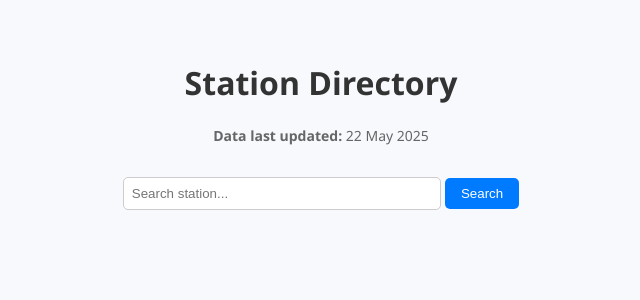
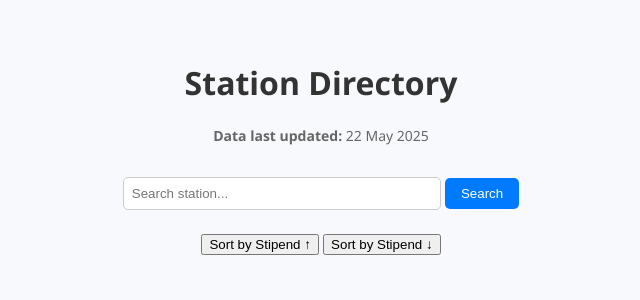
Before and after one commit to avikshit-30/backend, a Flask app: template templates/home.html in a window 1280 px wide. Shown: the top 300 px of the page, without its empty margins (319-959 px from the left). Run offline with Flask 3, Linux system fonts and the light colour scheme; the template is opened without the code that fills it, so the values that code supplies are empty; some libraries are stand-ins or nearby versions.

Commit message:
sorting done too

```diff
--- a/app.py
+++ b/app.py
@@ -8,13 +8,28 @@ app = Flask(__name__)
 stations_df = pd.read_csv('stations.csv')  # Sheet 1
 details_df = pd.read_csv('details.csv')    # Sheet 2
 
+# Convert stipend to integer if possible
+def format_stipend(x):
+    try:
+        return int(float(x))
+    except:
+        return x
+
+stations_df['Stipend'] = stations_df['Stipend'].apply(format_stipend)
+
 @app.route('/')
 def home():
     query = request.args.get('search', '').lower()
+    sort_order = request.args.get('sort', '')
     filtered = stations_df.copy()
 
     if query:
         filtered = filtered[filtered['Station'].str.lower().str.contains(query)]
+
+    if sort_order == 'asc':
+        filtered = filtered.sort_values(by='Stipend', ascending=True)
+    elif sort_order == 'desc':
+        filtered = filtered.sort_values(by='Stipend', ascending=False)
 
     return render_template('home.html', stations=filtered.to_dict(orient='records'), query=query)
 
--- a/templates/home.html
+++ b/templates/home.html
@@ -77,6 +77,9 @@
         <form method="get">
             <input type="text" name="search" placeholder="Search station..." value="{{ query }}">
             <input type="submit" value="Search">
+            <br><br>
+            <button type="submit" name="sort" value="asc">Sort by Stipend ↑</button>
+            <button type="submit" name="sort" value="desc">Sort by Stipend ↓</button>
         </form>
     </div>
 
```
